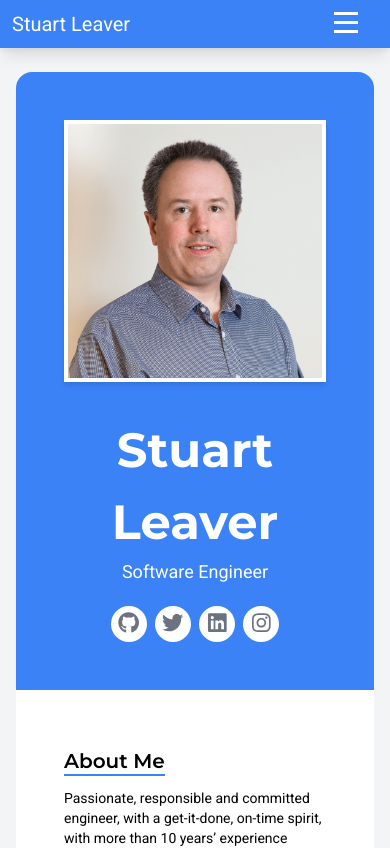
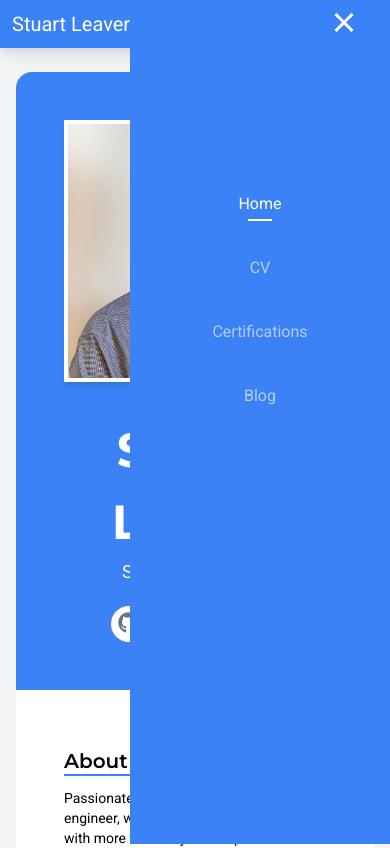
Before and after one commit to stuartleaver/stuartleaver.co.uk, a Vue app: page / in a window 390 px wide. Shown: the top 848 px of the page. Built offline with nearby package versions, Linux system fonts and the light colour scheme.

Commit message:
Refactor the menu toggling to close #5

```diff
--- a/src/App.vue
+++ b/src/App.vue
@@ -57,13 +57,20 @@ export default {
   },
   methods: {
     toggleNavbar() {
+      this.toggleNavbarVisabilityOptions();
+    },
+    toggleNavbarVisabilityOptions() {
       this.visible = !this.visible;
       this.expanded = !this.expanded;
     },
   },
   watch: {
     $route() {
-      this.showMenu = false;
+      console.log(this.visible);
+      console.log(this.expanded);
+      this.toggleNavbarVisabilityOptions();
+      console.log(this.visible);
+      console.log(this.expanded);
     },
   },
 };
@@ -134,7 +141,7 @@ a.router-link-active {
   }
 
   .primary-navigation {
-    @apply gap-12 fixed inset-0 left-1/3 flex-col z-1000;
+    @apply gap-8 fixed inset-0 left-1/3 flex-col z-1000 text-center;
     @apply transform translate-x-full;
     @apply bg-blue-500;
     /* background: hsl(0 0% 0% / 0.75); */
@@ -143,7 +150,7 @@ a.router-link-active {
   }
 
   .primary-navigation a {
-    @apply text-white;
+    @apply text-white mx-0;
   }
 
   .primary-navigation a:after {
```
